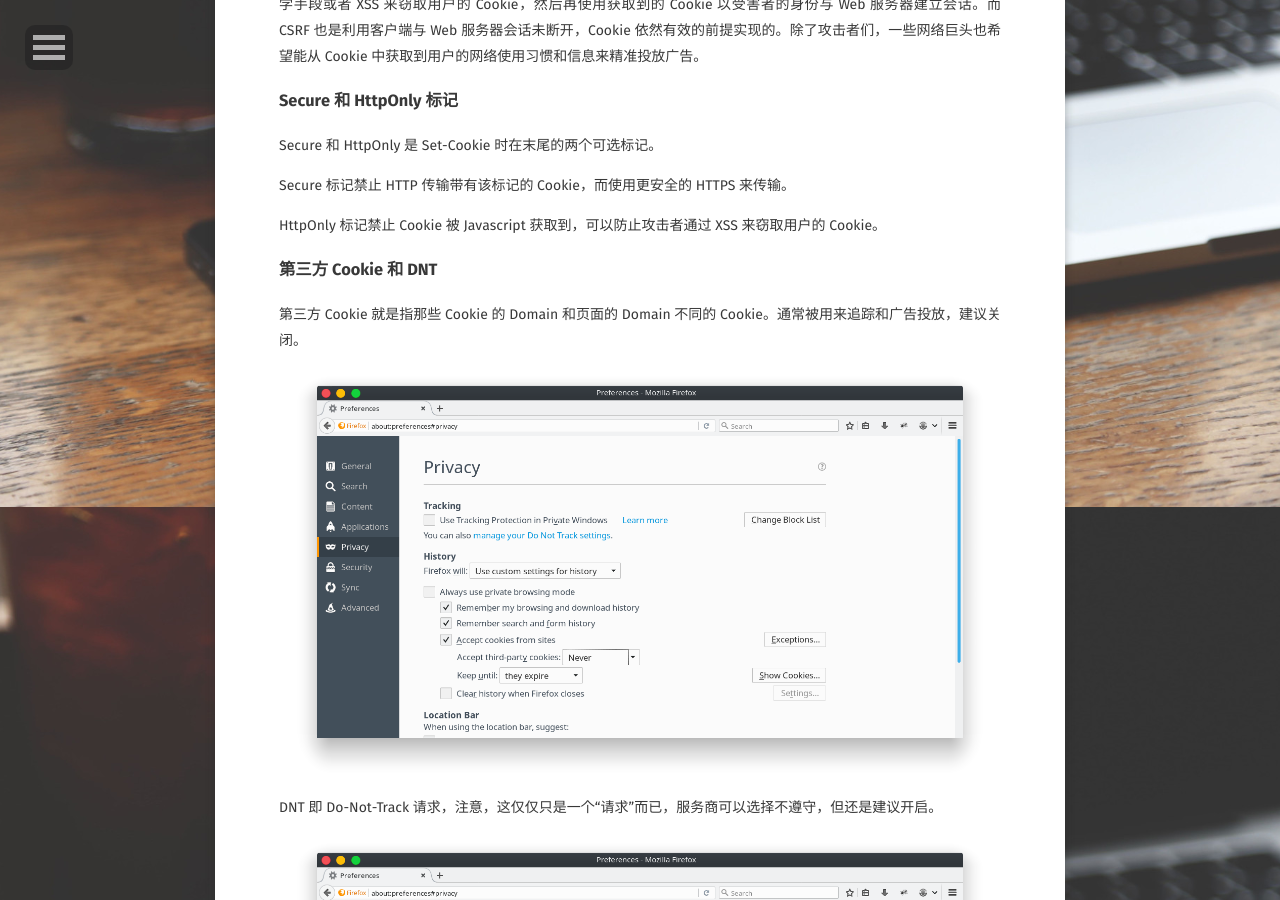
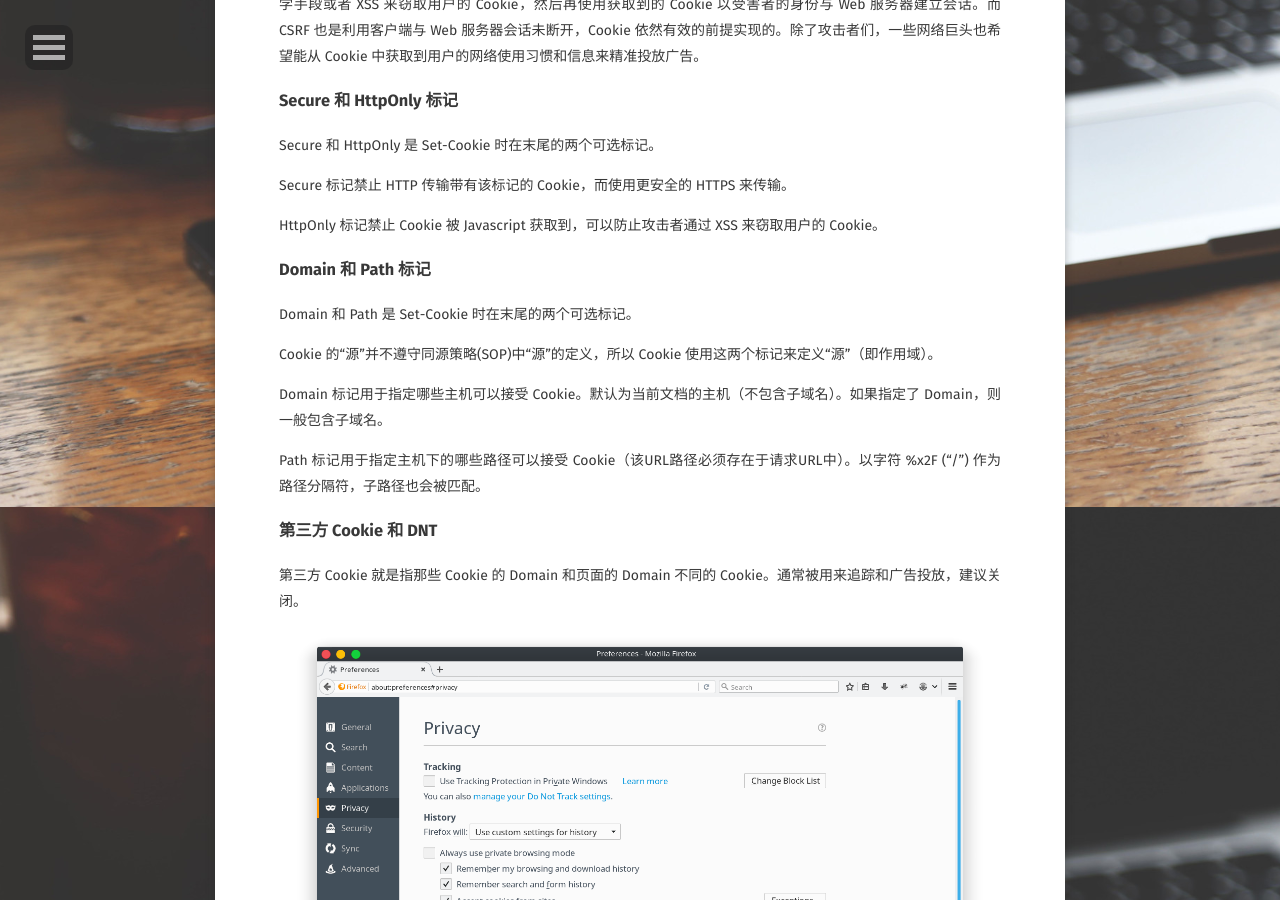
Before and after one commit to Aquilao/Blog, a Jekyll site: the page built from _posts/2018-6-9-HTTP_session.md, in a window 1280 px wide and 900 px high, scrolled down 1293 px. Built offline with Jekyll 4.4.1, drawn with Linux system fonts in a browser that asks for light colours; some web fonts are replaced.

Commit message:
[+] Add SOP.md

```diff
--- a/_posts/2018-6-9-HTTP_session.md
+++ b/_posts/2018-6-9-HTTP_session.md
@@ -51,6 +51,16 @@ Secure 标记禁止 HTTP 传输带有该标记的 Cookie，而使用更安全的
 
 HttpOnly 标记禁止 Cookie 被 Javascript 获取到，可以防止攻击者通过 XSS 来窃取用户的 Cookie。
 
+### Domain 和 Path 标记
+
+Domain 和 Path 是 Set-Cookie 时在末尾的两个可选标记。
+
+Cookie 的“源”并不遵守同源策略(SOP)中“源”的定义，所以 Cookie 使用这两个标记来定义“源”（即作用域）。
+
+Domain 标记用于指定哪些主机可以接受 Cookie。默认为当前文档的主机（不包含子域名）。如果指定了 Domain，则一般包含子域名。
+
+Path 标记用于指定主机下的哪些路径可以接受 Cookie（该URL路径必须存在于请求URL中）。以字符 %x2F ("/") 作为路径分隔符，子路径也会被匹配。
+
 ### 第三方 Cookie 和 DNT
 
 第三方 Cookie 就是指那些 Cookie 的 Domain 和页面的 Domain 不同的 Cookie。通常被用来追踪和广告投放，建议关闭。
```
Also changed, not shown: _posts/2019-3-11-SOP.md (added, +58 -0 lines), assets/img/SOP-img/SO.png.jpg (added).
